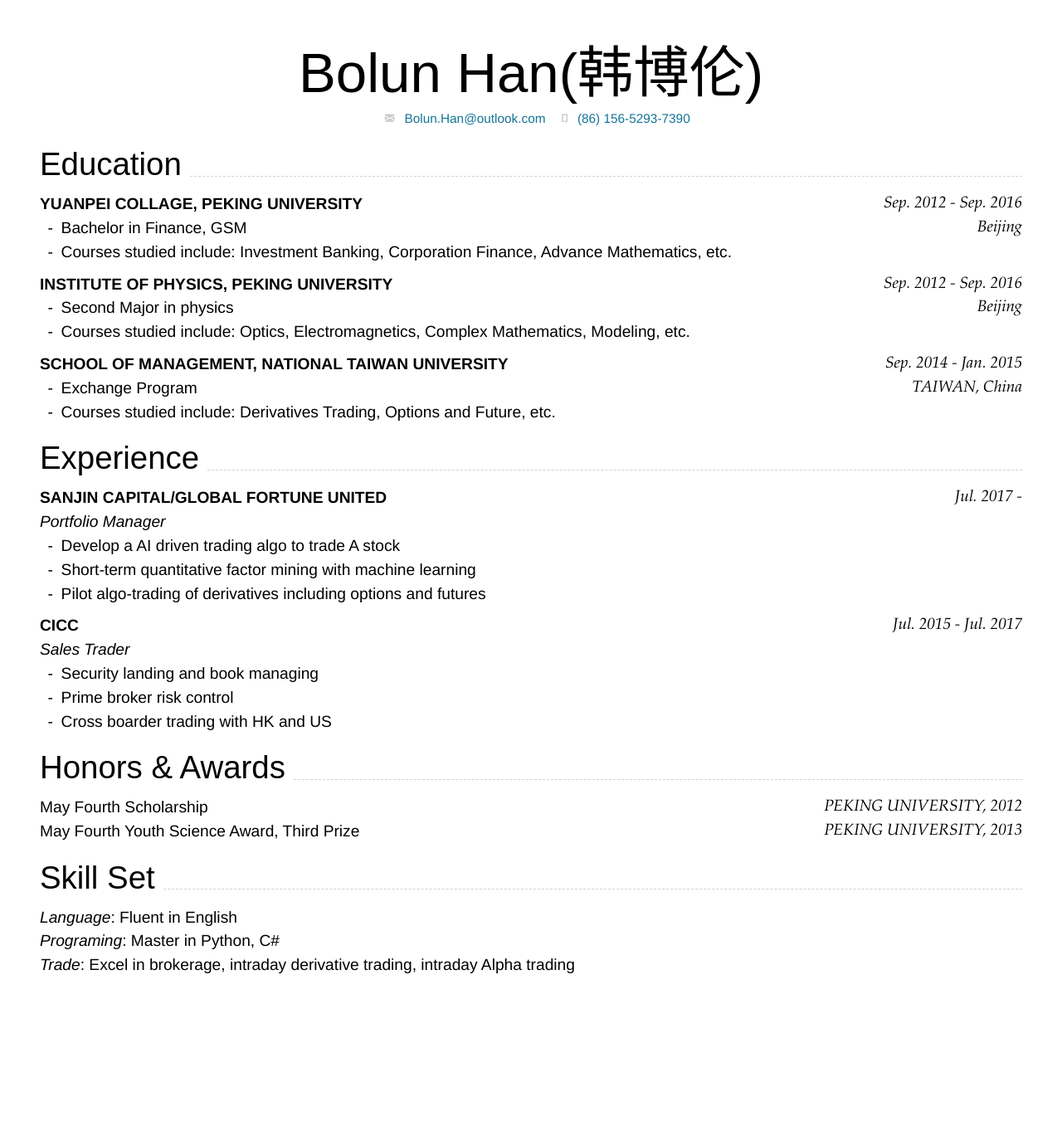
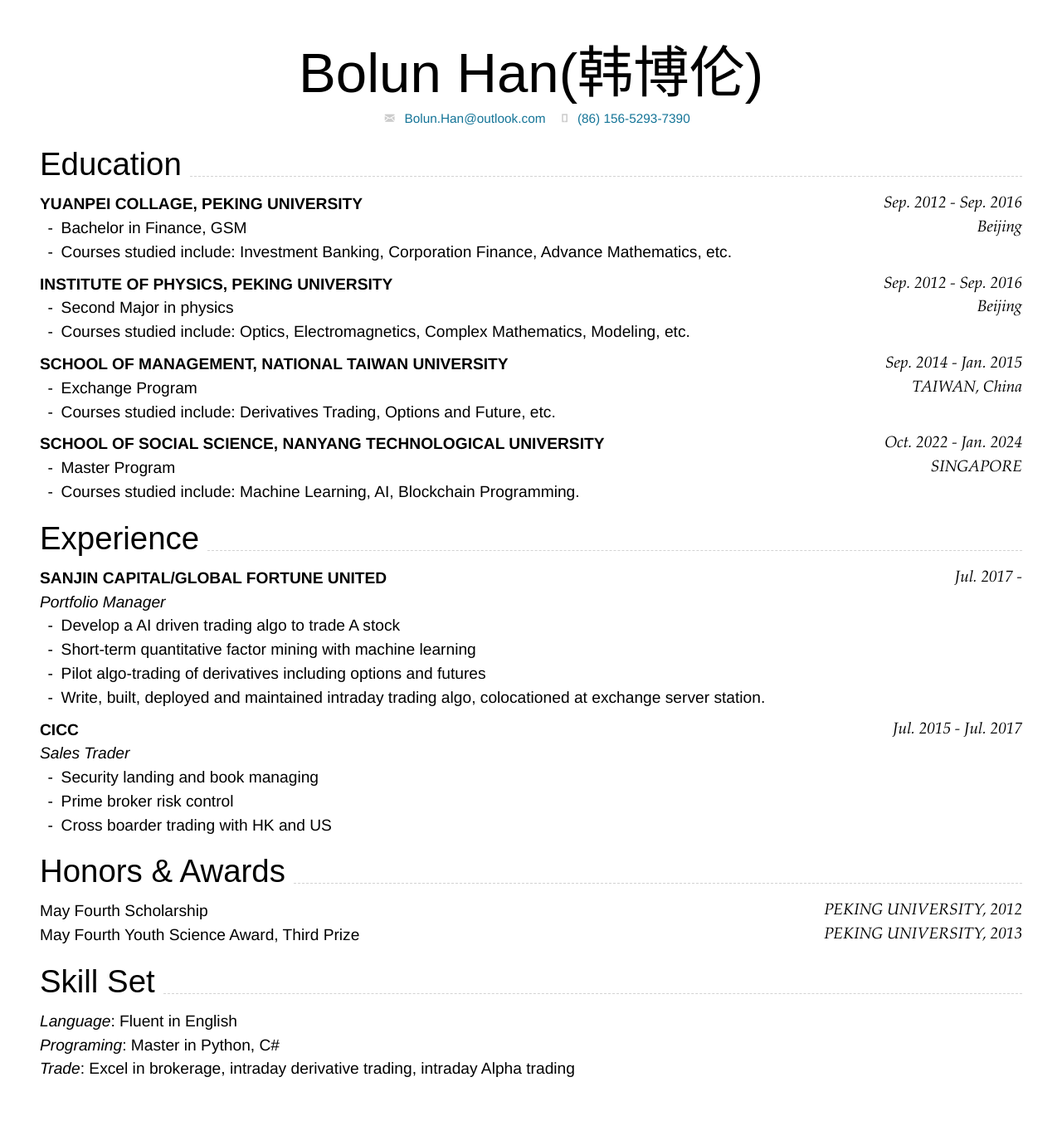
Before and after one commit to BolunHan/CV, a Jekyll site: the page built from en.md, in a window 1280 px wide. Shown: the whole page at 83% size. Built offline with Jekyll 4.4.1, drawn with Linux system fonts in a browser that asks for light colours; nearby versions of some CDN libraries; our own code applies the rules of GitHub Pages for plain Markdown files; before the commit the page ends 1226 px from its top, so only the background shows below that.

Commit message:
Update en.md

````diff
--- a/en.md
+++ b/en.md
@@ -50,6 +50,15 @@
 - Exchange Program
 - Courses studied include: Derivatives Trading, Options and Future, etc.
 
+### **SCHOOL OF SOCIAL SCIENCE, NANYANG TECHNOLOGICAL UNIVERSITY** `Oct. 2022 - Jan. 2024`
+
+```
+SINGAPORE
+```
+
+- Master Program
+- Courses studied include: Machine Learning, AI, Blockchain Programming.
+
 ## Experience
 
 ### **SANJIN CAPITAL/GLOBAL FORTUNE UNITED** `Jul. 2017 - `
@@ -58,6 +67,7 @@
 * Develop a AI driven trading algo to trade A stock
 * Short-term quantitative factor mining with machine learning
 * Pilot algo-trading of derivatives including options and futures
+* Write, built, deployed and maintained intraday trading algo, colocationed at exchange server station.
 
 ### **CICC** `Jul. 2015 - Jul. 2017`
 
````
